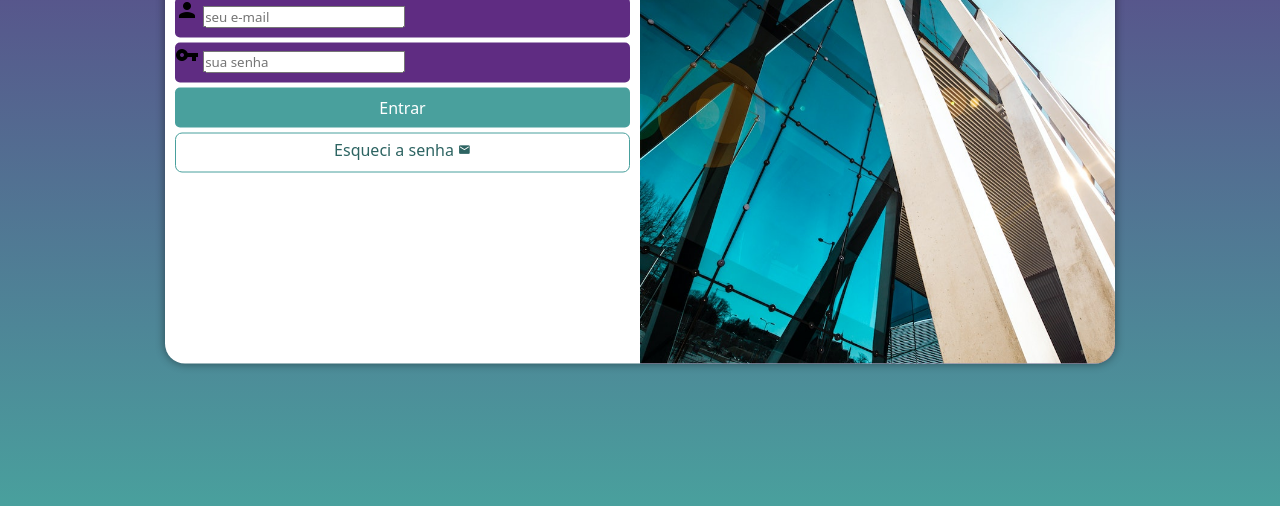
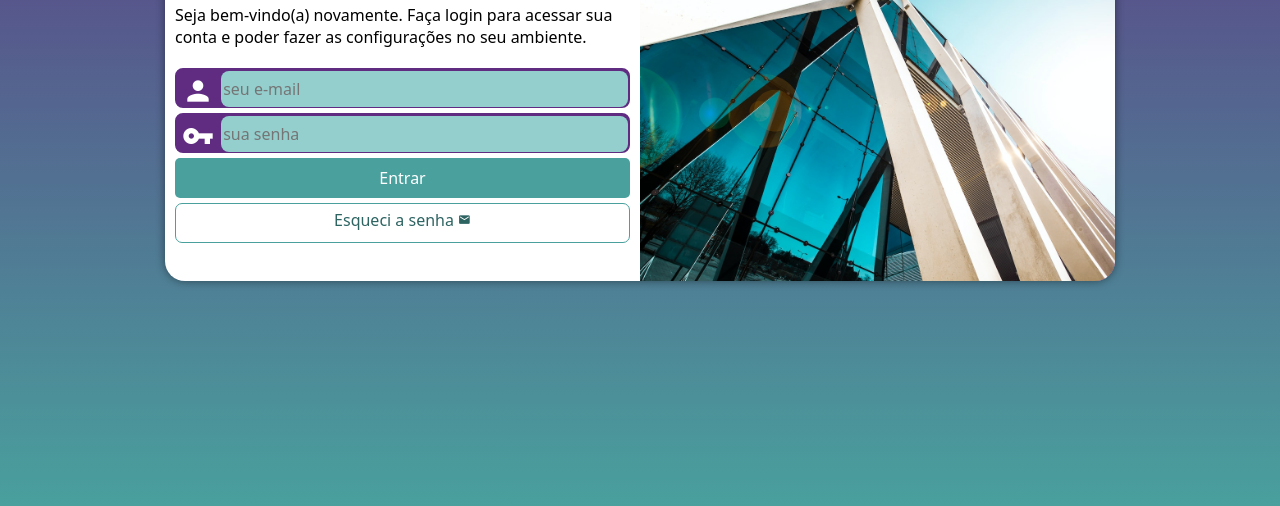
Before and after one commit to lucaslvwelter/projeto-login, a plain HTML site: page index.html in a window 1280 px wide. Shown: the part 294-800 px from the top of the page. Drawn offline with Linux system fonts and the light colour scheme.

Commit message:
projeto login concluído

```diff
--- a/estilos/media-query.css
+++ b/estilos/media-query.css
@@ -9,13 +9,14 @@ Desktop: 992px até 1200px
 Grandes telas: acima de 1200px
 */
 
-@media screen and (min-width: 768px) and (max-width: 992px) {
+@media screen and (min-width: 768px) and (max-width: 992px) { /* CONFIGURAÇÃO PARA TABLET */
     body {
         background-image: linear-gradient(to top, #49a09d, #5f2c82);
     }
 
     section#login {
         width: 80vw;
+        height: 280px;
     }
 
     section#login > div#imagem {
@@ -30,13 +31,14 @@ Grandes telas: acima de 1200px
     }
 }
 
-@media screen and (min-width: 992px) {
+@media screen and (min-width: 992px) { /*CONFIGURAÇÕES PARA DESKTOP */
     body {
         background-image: linear-gradient(to top, #49a09d, #5f2c82);
     }
 
     section#login {
         width: 950px;
+        height: 350px;
     }
 
     section#login > div#imagem {
@@ -55,6 +57,7 @@ Grandes telas: acima de 1200px
     }
 
     div#formulario > p {
-        font-size: 1.2em;
+        font-size: 1em;
+        margin: 20px 0px;
     }
 }
--- a/estilos/style.css
+++ b/estilos/style.css
@@ -29,7 +29,6 @@ section#login {
     position: absolute;
     top: 50%;
     left: 50%;
-    transform: translate(-50%, -50%);
 
     background-color: white;
     width: 250px;
@@ -38,6 +37,7 @@ section#login {
     overflow: hidden;
     box-shadow: 0px 0px 10px rgba(0, 0, 0, 0.450);
 
+    transform: translate(-50%, -50%);
     transition: width .3s, height .3s;
     transition-timing-function: ease;
 }
@@ -66,15 +66,40 @@ div#formulario > p {
 
 form > div.campo {
     background-color: #5f2c82;
+    border: 2px solid #5f2c82;
     display: block;
     width: 100%;
     height: 40px;
-    border-radius: 5px;
+    border-radius: 8px;
     margin: 5px 0px;
 }
 
 form > div.campo > label {
     display: none;
+}
+
+form > div.campo > i {
+    color: white;
+    /*background-color: black;*/
+    font-size: 2em;
+    width: 40px;
+    padding: 5px;
+}
+
+form > div.campo > input {
+    background-color: #94cfcd;
+    font-size: 1em;
+    width: calc(100% - 44.4px);
+    height: 100%;
+    border: 0px;
+    border-radius: 8px;
+    padding: 2px ;
+    transform: translateY(-12px);
+}
+
+form > div.campo > input:focus-within {
+    background-color: white;
+    border: none;
 }
 
 form > input[type=submit] {
```
